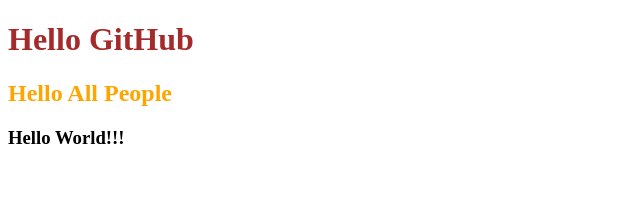
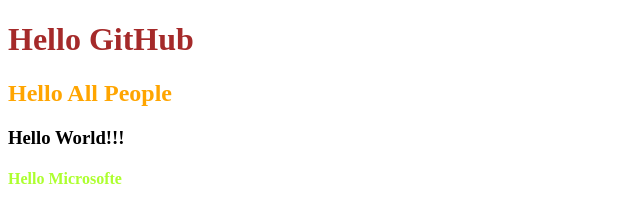
Before and after one commit to evgen35-35/demo-site, a plain HTML site: page index.html in a window 1280 px wide. Shown: the whole page, without its empty margins (0-640 px from the left). Drawn offline with Linux system fonts and the light colour scheme.

Commit message:
Add componen t#4

```diff
--- a/assets/css/style.css
+++ b/assets/css/style.css
@@ -5,3 +5,8 @@
 h2{
     color: orange
 }
+
+h4{
+
+    color: greenyellow;
+}
--- a/index.html
+++ b/index.html
@@ -11,5 +11,7 @@
     <h1> Hello GitHub</h1>
     <h2>Hello All People</h2>
     <h3>Hello World!!!</h3>
+    <h4>Hello Microsofte</h4>
+
 </body>
 </html>
```
